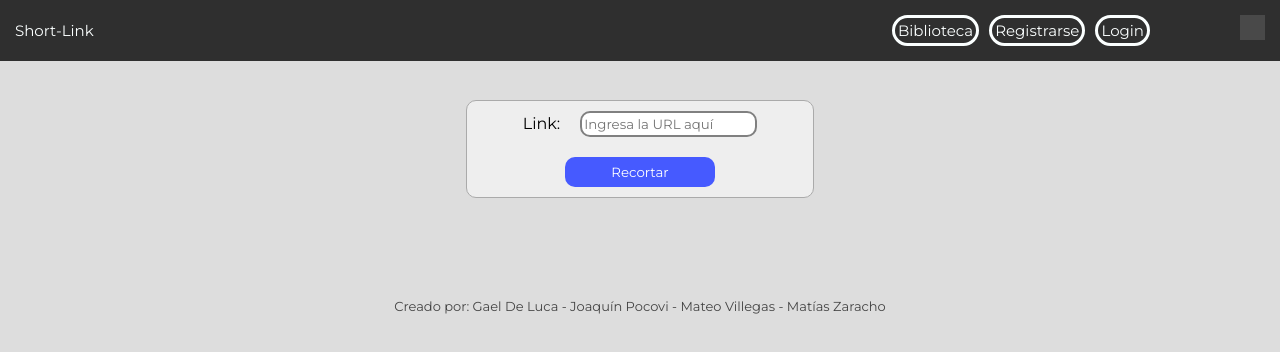
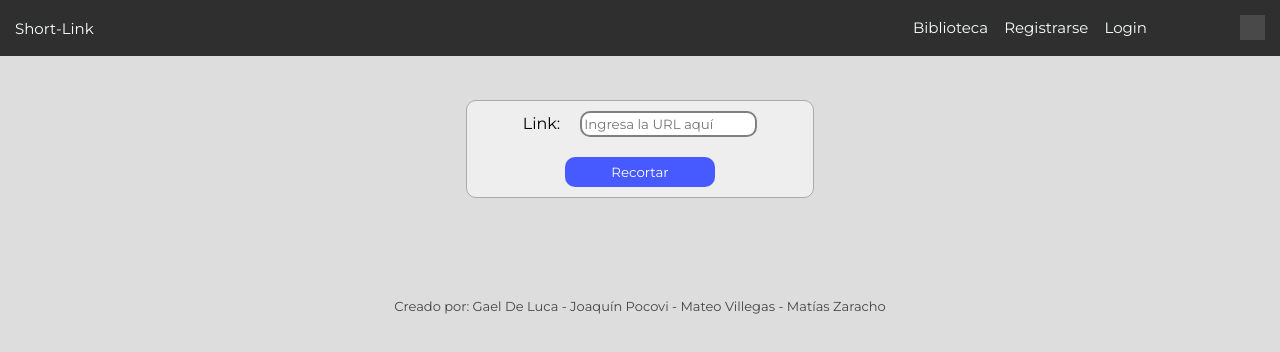
Before and after one commit to GROOTScorer/acortador-url, a React (Create React App) app: page / in a window 1280 px wide. Shown: the top 352 px of the page. Built offline with nearby package versions, Linux system fonts and the light colour scheme; grey boxes are pictures that could not be loaded.

Commit message:
Cambios al estilo de Navegador

```diff
--- a/src/Navegador.css
+++ b/src/Navegador.css
@@ -48,8 +48,9 @@ nav .navul{
 nav > .navul > li{
     margin-right: 10px;
     padding: 3px;
-    border: solid rgb(251, 255, 255);
+    height: 20px;
     border-radius: 20px;
+    cursor: pointer;
     transform: translate(-50px);
     transition: 0.5s;
 }
```
